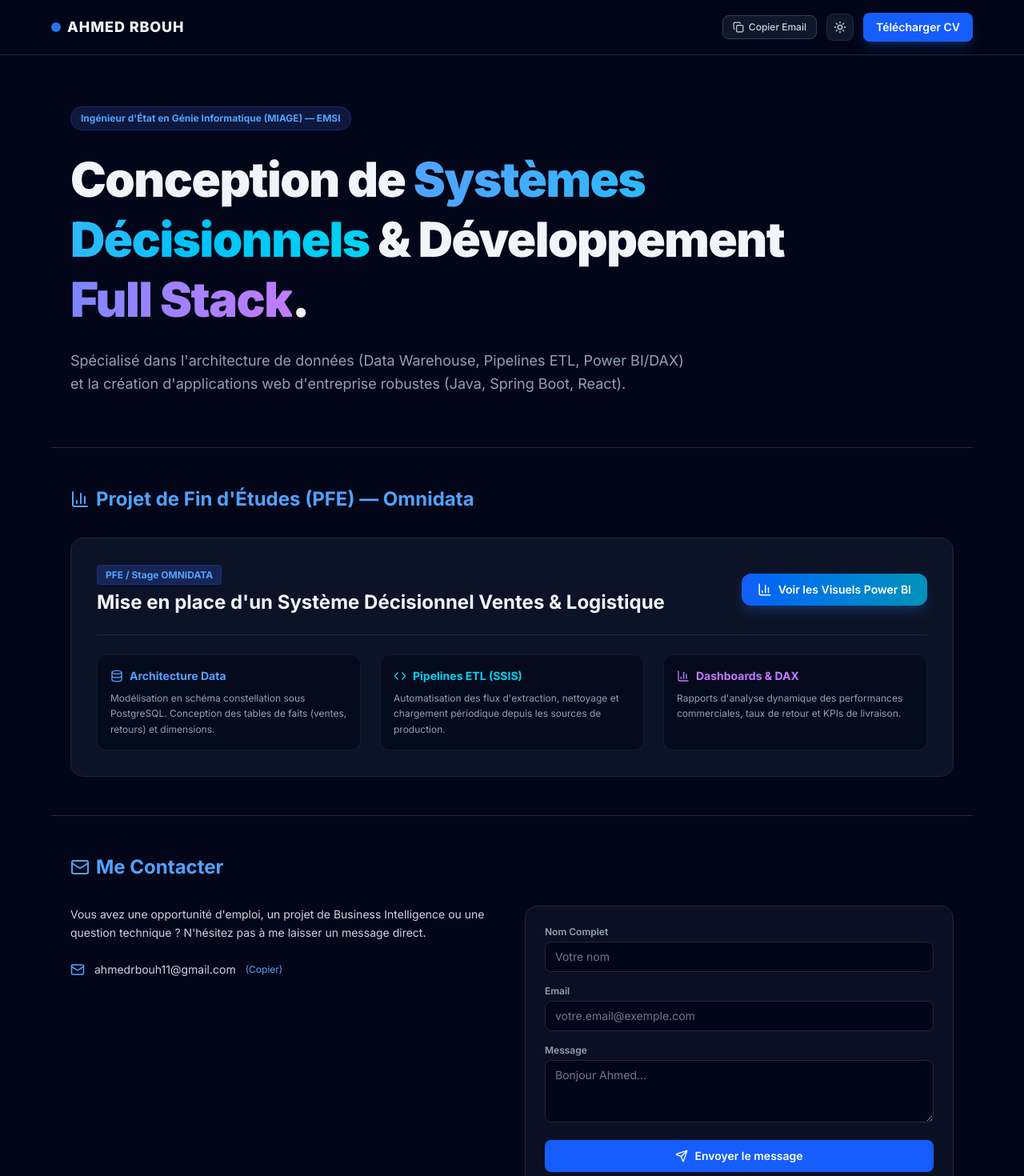
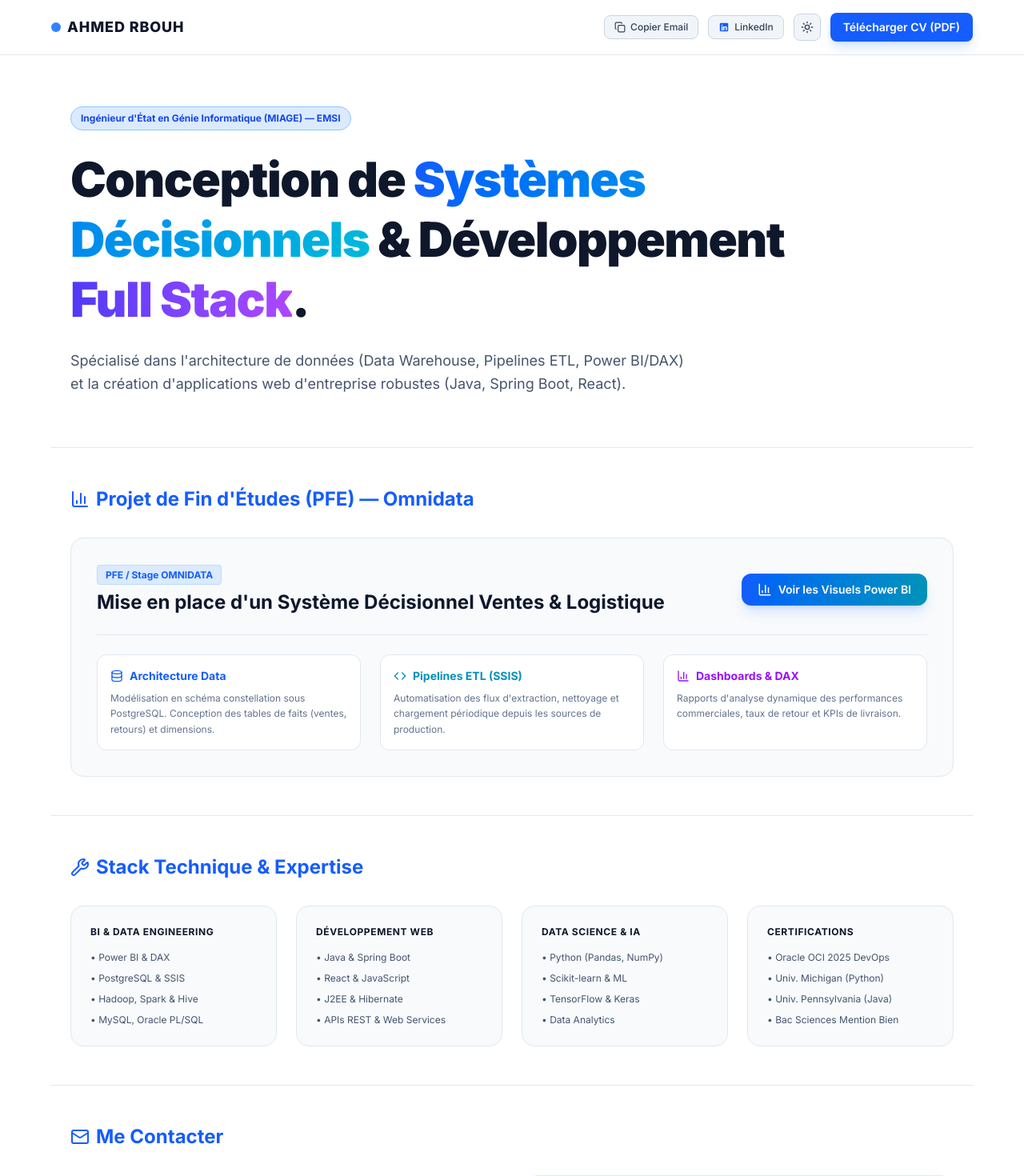
Before and after one commit to ahmedrbb/landing-page-ahmed, a Next.js app: page / in a window 1280 px wide. Shown: the top 1470 px of the page at 80% size. Built offline with nearby package versions, Linux system fonts and the light colour scheme.

Commit message:
Mise a jour du portfolio et correction du mode sombre

```diff
--- a/app/page.tsx
+++ b/app/page.tsx
@@ -1,18 +1,23 @@
 'use client';
 
-import React, { useState } from 'react';
+import React, { useState, useEffect } from 'react';
 import { useTheme } from 'next-themes';
 import {
-  Sun, Moon, Copy, Check, ExternalLink, Mail,
-  BarChart3, Database, Code, CheckCircle, FileText, Send
+  Sun, Moon, Copy, Check, Mail,
+  BarChart3, Database, Code, Send, Wrench
 } from 'lucide-react';
 
 export default function Home() {
   const { theme, setTheme } = useTheme();
+  const [mounted, setMounted] = useState(false);
   const [copied, setCopied] = useState(false);
   const [showPowerBIModal, setShowPowerBIModal] = useState(false);
 
-  // Fonction pour copier l'email
+  // Évite les décalages d'hydratation au chargement du thème
+  useEffect(() => {
+    setMounted(true);
+  }, []);
+
   const handleCopyEmail = () => {
     navigator.clipboard.writeText('ahmedrbouh11@gmail.com');
     setCopied(true);
@@ -20,36 +25,50 @@ export default function Home() {
   };
 
   return (
-    <div className="min-h-screen bg-slate-950 dark:bg-slate-950 text-slate-100 dark:text-slate-100 transition-colors duration-300 font-sans">
+    <div className="min-h-screen bg-white dark:bg-slate-950 text-slate-900 dark:text-slate-100 transition-colors duration-300 font-sans">
 
       {/* 1. Header / Navbar */}
-      <header className="sticky top-0 z-50 backdrop-blur-md bg-slate-950/80 border-b border-slate-800 px-6 py-4">
+      <header className="sticky top-0 z-50 backdrop-blur-md bg-white/80 dark:bg-slate-950/80 border-b border-slate-200 dark:border-slate-800 px-6 py-4">
         <div className="max-w-6xl mx-auto flex justify-between items-center">
           <div className="flex items-center gap-2">
             <div className="w-3 h-3 rounded-full bg-blue-500 animate-pulse"></div>
-            <span className="font-extrabold tracking-wider text-slate-100 text-lg">AHMED RBOUH</span>
+            <span className="font-extrabold tracking-wider text-slate-900 dark:text-slate-100 text-lg">AHMED RBOUH</span>
           </div>
 
           <div className="flex items-center gap-3">
             {/* Bouton Copier Email */}
             <button
               onClick={handleCopyEmail}
-              className="flex items-center gap-1.5 bg-slate-900 hover:bg-slate-800 border border-slate-700 px-3 py-1.5 rounded-lg text-xs font-medium text-slate-300 transition"
+              className="flex items-center gap-1.5 bg-slate-100 dark:bg-slate-900 hover:bg-slate-200 dark:hover:bg-slate-800 border border-slate-300 dark:border-slate-700 px-3 py-1.5 rounded-lg text-xs font-medium text-slate-700 dark:text-slate-300 transition"
               title="Copier l'email"
             >
-              {copied ? <Check size={14} className="text-green-400" /> : <Copy size={14} />}
+              {copied ? <Check size={14} className="text-green-500" /> : <Copy size={14} />}
               <span>{copied ? 'Copié !' : 'Copier Email'}</span>
             </button>
 
-            {/* Theme Switcher */}
-            <button
-              onClick={() => setTheme(theme === 'dark' ? 'light' : 'dark')}
-              className="p-2 rounded-lg bg-slate-900 border border-slate-800 text-slate-300 hover:text-white transition"
-              aria-label="Changer le thème"
+            {/* Bouton Voir Profil LinkedIn */}
+            <a
+              href="https://www.linkedin.com/in/votre-profil" // Remplacez par votre vrai lien LinkedIn
+              target="_blank"
+              rel="noopener noreferrer"
+              className="flex items-center gap-1.5 bg-slate-100 dark:bg-slate-900 hover:bg-slate-200 dark:hover:bg-slate-800 border border-slate-300 dark:border-slate-700 px-3 py-1.5 rounded-lg text-xs font-medium text-slate-700 dark:text-slate-300 transition"
             >
-              {theme === 'dark' ? <Sun size={16} /> : <Moon size={16} />}
-            </button>
+              <svg className="w-3.5 h-3.5 fill-current text-blue-600 dark:text-blue-400" viewBox="0 0 24 24">
+                <path d="M19 3a2 2 0 0 1 2 2v14a2 2 0 0 1-2 2H5a2 2 0 0 1-2-2V5a2 2 0 0 1 2-2h14m-.5 15.5v-5.3a3.26 3.26 0 0 0-3.26-3.26c-.85 0-1.84.52-2.28 1.3v-1.11h-2.79v8.37h2.79v-4.93c0-.77.62-1.4 1.39-1.4a1.4 1.4 0 0 1 1.4 1.4v4.93h2.75M6.46 10.9v8.37H9.25V10.9H6.46M7.86 6.6a1.4 1.4 0 1 0 1.4 1.4 1.4 1.4 0 0 0-1.4-1.4z"/>
+              </svg>
+              <span>LinkedIn</span>
+            </a>
 
+            {/* Theme Switcher Clair / Sombre */}
+            {mounted && (
+              <button
+                onClick={() => setTheme(theme === 'dark' ? 'light' : 'dark')}
+                className="p-2 rounded-lg bg-slate-100 dark:bg-slate-900 border border-slate-300 dark:border-slate-800 text-slate-700 dark:text-slate-300 hover:text-blue-600 dark:hover:text-white transition"
+                aria-label="Changer le thème"
+              >
+                {theme === 'dark' ? <Sun size={16} /> : <Moon size={16} />}
+              </button>
+            )}
 
             {/* Télécharger CV */}
             <a
@@ -57,7 +76,7 @@ export default function Home() {
               download
               className="bg-blue-600 hover:bg-blue-500 text-white px-4 py-2 rounded-lg text-xs md:text-sm font-semibold transition shadow-lg shadow-blue-500/20"
             >
-              Télécharger CV
+              Télécharger CV (PDF)
             </a>
           </div>
         </div>
@@ -65,31 +84,30 @@ export default function Home() {
 
       {/* 2. Hero Section */}
       <section className="max-w-6xl mx-auto px-6 py-16 text-left">
-        <div className="inline-block bg-blue-950/60 border border-blue-800/50 text-blue-400 text-xs font-bold px-3 py-1.5 rounded-full mb-6">
+        <div className="inline-block bg-blue-100 dark:bg-blue-950/60 border border-blue-300 dark:border-blue-800/50 text-blue-700 dark:text-blue-400 text-xs font-bold px-3 py-1.5 rounded-full mb-6">
           Ingénieur d'État en Génie Informatique (MIAGE) — EMSI
         </div>
-        <h1 className="text-4xl sm:text-6xl font-black tracking-tight text-slate-100 leading-tight max-w-4xl">
-          Conception de <span className="text-transparent bg-clip-text bg-gradient-to-r from-blue-400 to-cyan-400">Systèmes Décisionnels</span> & Développement <span className="text-transparent bg-clip-text bg-gradient-to-r from-indigo-400 to-purple-400">Full Stack</span>.
+        <h1 className="text-4xl sm:text-6xl font-black tracking-tight text-slate-900 dark:text-slate-100 leading-tight max-w-4xl">
+          Conception de <span className="text-transparent bg-clip-text bg-gradient-to-r from-blue-600 to-cyan-500 dark:from-blue-400 dark:to-cyan-400">Systèmes Décisionnels</span> & Développement <span className="text-transparent bg-clip-text bg-gradient-to-r from-indigo-600 to-purple-500 dark:from-indigo-400 dark:to-purple-400">Full Stack</span>.
         </h1>
-        <p className="mt-6 text-slate-400 text-lg max-w-3xl leading-relaxed">
+        <p className="mt-6 text-slate-600 dark:text-slate-400 text-lg max-w-3xl leading-relaxed">
           Spécialisé dans l'architecture de données (Data Warehouse, Pipelines ETL, Power BI/DAX) et la création d'applications web d'entreprise robustes (Java, Spring Boot, React).
         </p>
       </section>
 
       {/* 3. Focus PFE & Visuels Power BI */}
-      <section className="max-w-6xl mx-auto px-6 py-12 border-t border-slate-800">
-        <h2 className="text-2xl font-bold mb-8 text-blue-400 flex items-center gap-2">
+      <section className="max-w-6xl mx-auto px-6 py-12 border-t border-slate-200 dark:border-slate-800">
+        <h2 className="text-2xl font-bold mb-8 text-blue-600 dark:text-blue-400 flex items-center gap-2">
           <BarChart3 size={24} /> Projet de Fin d'Études (PFE) — Omnidata
         </h2>
 
-        <div className="bg-slate-900/80 rounded-2xl border border-slate-800 p-8 space-y-6">
-          <div className="flex flex-col md:flex-row justify-between items-start md:items-center gap-4 border-b border-slate-800 pb-6">
+        <div className="bg-slate-50 dark:bg-slate-900/80 rounded-2xl border border-slate-200 dark:border-slate-800 p-8 space-y-6">
+          <div className="flex flex-col md:flex-row justify-between items-start md:items-center gap-4 border-b border-slate-200 dark:border-slate-800 pb-6">
             <div>
-              <span className="text-xs font-bold text-blue-400 bg-blue-950 px-2.5 py-1 rounded border border-blue-800/40">PFE / Stage OMNIDATA</span>
-              <h3 className="text-2xl font-bold text-slate-100 mt-2">Mise en place d'un Système Décisionnel Ventes & Logistique</h3>
+              <span className="text-xs font-bold text-blue-600 dark:text-blue-400 bg-blue-100 dark:bg-blue-950 px-2.5 py-1 rounded border border-blue-200 dark:border-blue-800/40">PFE / Stage OMNIDATA</span>
+              <h3 className="text-2xl font-bold text-slate-900 dark:text-slate-100 mt-2">Mise en place d'un Système Décisionnel Ventes & Logistique</h3>
             </div>
 
-            {/* Bouton pour voir les visuels Power BI */}
             <button
               onClick={() => setShowPowerBIModal(true)}
               className="flex items-center gap-2 bg-gradient-to-r from-blue-600 to-cyan-600 hover:from-blue-500 hover:to-cyan-500 text-white px-5 py-2.5 rounded-xl text-sm font-semibold transition shadow-lg shadow-blue-500/20"
@@ -99,30 +117,30 @@ export default function Home() {
             </button>
           </div>
 
-          <div className="grid md:grid-cols-3 gap-6 text-sm text-slate-300">
-            <div className="bg-slate-950/60 p-4 rounded-xl border border-slate-800/60">
-              <h4 className="font-bold text-blue-400 mb-2 flex items-center gap-2">
+          <div className="grid md:grid-cols-3 gap-6 text-sm text-slate-700 dark:text-slate-300">
+            <div className="bg-white dark:bg-slate-950/60 p-4 rounded-xl border border-slate-200 dark:border-slate-800/60">
+              <h4 className="font-bold text-blue-600 dark:text-blue-400 mb-2 flex items-center gap-2">
                 <Database size={16} /> Architecture Data
               </h4>
-              <p className="text-xs text-slate-400 leading-relaxed">
+              <p className="text-xs text-slate-500 dark:text-slate-400 leading-relaxed">
                 Modélisation en schéma constellation sous PostgreSQL. Conception des tables de faits (ventes, retours) et dimensions.
               </p>
             </div>
 
-            <div className="bg-slate-950/60 p-4 rounded-xl border border-slate-800/60">
-              <h4 className="font-bold text-cyan-400 mb-2 flex items-center gap-2">
+            <div className="bg-white dark:bg-slate-950/60 p-4 rounded-xl border border-slate-200 dark:border-slate-800/60">
+              <h4 className="font-bold text-cyan-600 dark:text-cyan-400 mb-2 flex items-center gap-2">
                 <Code size={16} /> Pipelines ETL (SSIS)
               </h4>
-              <p className="text-xs text-slate-400 leading-relaxed">
+              <p className="text-xs text-slate-500 dark:text-slate-400 leading-relaxed">
                 Automatisation des flux d'extraction, nettoyage et chargement périodique depuis les sources de production.
               </p>
             </div>
 
-            <div className="bg-slate-950/60 p-4 rounded-xl border border-slate-800/60">
-              <h4 className="font-bold text-purple-400 mb-2 flex items-center gap-2">
+            <div className="bg-white dark:bg-slate-950/60 p-4 rounded-xl border border-slate-200 dark:border-slate-800/60">
+              <h4 className="font-bold text-purple-600 dark:text-purple-400 mb-2 flex items-center gap-2">
                 <BarChart3 size={16} /> Dashboards & DAX
               </h4>
-              <p className="text-xs text-slate-400 leading-relaxed">
+              <p className="text-xs text-slate-500 dark:text-slate-400 leading-relaxed">
                 Rapports d'analyse dynamique des performances commerciales, taux de retour et KPIs de livraison.
               </p>
             </div>
@@ -130,70 +148,73 @@ export default function Home() {
         </div>
       </section>
 
-      {/* Modal / Galerie des Visuels Power BI */}
-      {showPowerBIModal && (
-        <div className="fixed inset-0 z-50 bg-black/80 backdrop-blur-sm flex items-center justify-center p-4">
-          <div className="bg-slate-900 border border-slate-800 max-w-4xl w-full rounded-2xl p-6 relative max-h-[90vh] overflow-y-auto">
-            <button
-              onClick={() => setShowPowerBIModal(false)}
-              className="absolute top-4 right-4 text-slate-400 hover:text-white text-xl font-bold"
-            >
-              ✕
-            </button>
-            <h3 className="text-xl font-bold mb-4 text-blue-400 flex items-center gap-2">
-              <BarChart3 size={20} /> Aperçu des Tableaux de Bord Power BI (PFE)
-            </h3>
+      {/* 4. Stack Technique & Expertise (Conforme à votre image) */}
+      <section className="max-w-6xl mx-auto px-6 py-12 border-t border-slate-200 dark:border-slate-800">
+        <h2 className="text-2xl font-bold mb-8 text-blue-600 dark:text-blue-400 flex items-center gap-2">
+          <Wrench size={24} /> Stack Technique & Expertise
+        </h2>
+        <div className="grid grid-cols-1 sm:grid-cols-2 md:grid-cols-4 gap-6">
+          <div className="bg-slate-50 dark:bg-slate-900/60 p-6 rounded-2xl border border-slate-200 dark:border-slate-800">
+            <h4 className="font-bold text-slate-900 dark:text-slate-200 mb-4 text-xs tracking-wider uppercase">BI & DATA ENGINEERING</h4>
+            <ul className="text-xs text-slate-600 dark:text-slate-400 space-y-2.5 font-mono">
+              <li>• Power BI & DAX</li>
+              <li>• PostgreSQL & SSIS</li>
+              <li>• Hadoop, Spark & Hive</li>
+              <li>• MySQL, Oracle PL/SQL</li>
+            </ul>
+          </div>
 
-            <div className="space-y-6">
-              <div className="bg-slate-950 p-4 rounded-xl border border-slate-800">
-                <img
-                  src="/powerbi-sales.png"
-                  alt="Dashboard Ventes Power BI"
-                  className="w-full rounded-lg border border-slate-800 mb-3 object-cover max-h-80"
-                  onError={(e) => { (e.target as HTMLElement).style.display = 'none'; }}
-                />
-                <h4 className="font-bold text-slate-200 text-sm">1. Tableau de Bord Ventes & CA</h4>
-                <p className="text-xs text-slate-400 mt-1">
-                  Visuel interactif présentant le chiffre d'affaires par région, catégorie de produits et évolution temporelle (mesures DAX avancées pour le Time Intelligence).
-                </p>
-              </div>
+          <div className="bg-slate-50 dark:bg-slate-900/60 p-6 rounded-2xl border border-slate-200 dark:border-slate-800">
+            <h4 className="font-bold text-slate-900 dark:text-slate-200 mb-4 text-xs tracking-wider uppercase">DÉVELOPPEMENT WEB</h4>
+            <ul className="text-xs text-slate-600 dark:text-slate-400 space-y-2.5 font-mono">
+              <li>• Java & Spring Boot</li>
+              <li>• React & JavaScript</li>
+              <li>• J2EE & Hibernate</li>
+              <li>• APIs REST & Web Services</li>
+            </ul>
+          </div>
 
-              <div className="bg-slate-950 p-4 rounded-xl border border-slate-800">
-                <img
-                  src="/powerbi-logistics.png"
-                  alt="Dashboard Logistique Power BI"
-                  className="w-full rounded-lg border border-slate-800 mb-3 object-cover max-h-80"
-                  onError={(e) => { (e.target as HTMLElement).style.display = 'none'; }}
-                />
-                <h4 className="font-bold text-slate-200 text-sm">2. Suivi de la Logistique & Retours</h4>
-                <p className="text-xs text-slate-400 mt-1">
-                  Analyse du taux de satisfaction, suivi des délais de livraison et identification des motifs de retour par transporteur.
-                </p>
-              </div>
-            </div>
+          <div className="bg-slate-50 dark:bg-slate-900/60 p-6 rounded-2xl border border-slate-200 dark:border-slate-800">
+            <h4 className="font-bold text-slate-900 dark:text-slate-200 mb-4 text-xs tracking-wider uppercase">DATA SCIENCE & IA</h4>
+            <ul className="text-xs text-slate-600 dark:text-slate-400 space-y-2.5 font-mono">
+              <li>• Python (Pandas, NumPy)</li>
+              <li>• Scikit-learn & ML</li>
+              <li>• TensorFlow & Keras</li>
+              <li>• Data Analytics</li>
+            </ul>
+          </div>
+
+          <div className="bg-slate-50 dark:bg-slate-900/60 p-6 rounded-2xl border border-slate-200 dark:border-slate-800">
+            <h4 className="font-bold text-slate-900 dark:text-slate-200 mb-4 text-xs tracking-wider uppercase">CERTIFICATIONS</h4>
+            <ul className="text-xs text-slate-600 dark:text-slate-400 space-y-2.5 font-mono">
+              <li>• Oracle OCI 2025 DevOps</li>
+              <li>• Univ. Michigan (Python)</li>
+              <li>• Univ. Pennsylvania (Java)</li>
+              <li>• Bac Sciences Mention Bien</li>
+            </ul>
           </div>
         </div>
-      )}
+      </section>
 
-      {/* 4. Formulaire de Contact */}
-      <section className="max-w-6xl mx-auto px-6 py-12 border-t border-slate-800">
-        <h2 className="text-2xl font-bold mb-8 text-blue-400 flex items-center gap-2">
+      {/* 5. Formulaire de Contact */}
+      <section className="max-w-6xl mx-auto px-6 py-12 border-t border-slate-200 dark:border-slate-800">
+        <h2 className="text-2xl font-bold mb-8 text-blue-600 dark:text-blue-400 flex items-center gap-2">
           <Mail size={24} /> Me Contacter
         </h2>
 
         <div className="grid md:grid-cols-2 gap-8">
           <div>
-            <p className="text-slate-300 text-sm leading-relaxed mb-6">
+            <p className="text-slate-600 dark:text-slate-300 text-sm leading-relaxed mb-6">
               Vous avez une opportunité d'emploi, un projet de Business Intelligence ou une question technique ? N'hésitez pas à me laisser un message direct.
             </p>
             <div className="space-y-3">
               <button
                 onClick={handleCopyEmail}
-                className="flex items-center gap-3 text-slate-300 hover:text-white transition text-sm"
+                className="flex items-center gap-3 text-slate-700 dark:text-slate-300 hover:text-blue-600 dark:hover:text-white transition text-sm"
               >
-                <Mail size={18} className="text-blue-400" />
+                <Mail size={18} className="text-blue-600 dark:text-blue-400" />
                 <span>ahmedrbouh11@gmail.com</span>
-                <span className="text-xs text-blue-400 font-mono">(Copier)</span>
+                <span className="text-xs text-blue-600 dark:text-blue-400 font-mono">(Copier)</span>
               </button>
             </div>
           </div>
@@ -201,36 +222,36 @@ export default function Home() {
           <form
             action="https://formspree.io/f/moevbnjy"
             method="POST"
-            className="bg-slate-900/60 p-6 rounded-2xl border border-slate-800 space-y-4"
+            className="bg-slate-50 dark:bg-slate-900/60 p-6 rounded-2xl border border-slate-200 dark:border-slate-800 space-y-4"
           >
             <div>
-              <label className="block text-xs font-semibold text-slate-400 mb-1">Nom Complet</label>
+              <label className="block text-xs font-semibold text-slate-600 dark:text-slate-400 mb-1">Nom Complet</label>
               <input
                 type="text"
                 name="name"
                 required
                 placeholder="Votre nom"
-                className="w-full bg-slate-950 border border-slate-800 rounded-lg px-3 py-2 text-sm text-slate-200 focus:outline-none focus:border-blue-500"
+                className="w-full bg-white dark:bg-slate-950 border border-slate-300 dark:border-slate-800 rounded-lg px-3 py-2 text-sm text-slate-900 dark:text-slate-200 focus:outline-none focus:border-blue-500"
               />
             </div>
             <div>
-              <label className="block text-xs font-semibold text-slate-400 mb-1">Email</label>
+              <label className="block text-xs font-semibold text-slate-600 dark:text-slate-400 mb-1">Email</label>
               <input
                 type="email"
                 name="email"
                 required
                 placeholder="votre.email@exemple.com"
-                className="w-full bg-slate-950 border border-slate-800 rounded-lg px-3 py-2 text-sm text-slate-200 focus:outline-none focus:border-blue-500"
+                className="w-full bg-white dark:bg-slate-950 border border-slate-300 dark:border-slate-800 rounded-lg px-3 py-2 text-sm text-slate-900 dark:text-slate-200 focus:outline-none focus:border-blue-500"
               />
             </div>
             <div>
-              <label className="block text-xs font-semibold text-slate-400 mb-1">Message</label>
+              <label className="block text-xs font-semibold text-slate-600 dark:text-slate-400 mb-1">Message</label>
               <textarea
                 name="message"
                 rows={3}
                 required
                 placeholder="Bonjour Ahmed..."
-                className="w-full bg-slate-950 border border-slate-800 rounded-lg px-3 py-2 text-sm text-slate-200 focus:outline-none focus:border-blue-500"
+                className="w-full bg-white dark:bg-slate-950 border border-slate-300 dark:border-slate-800 rounded-lg px-3 py-2 text-sm text-slate-900 dark:text-slate-200 focus:outline-none focus:border-blue-500"
               ></textarea>
             </div>
             <button
@@ -244,8 +265,9 @@ export default function Home() {
       </section>
 
       {/* Footer */}
-      <footer className="border-t border-slate-800 py-8 text-center text-xs text-slate-500">
-        <p>Ahmed Rbouh — Ingénieur d'État en Génie Informatique (EMSI)</p>
+      <footer className="border-t border-slate-200 dark:border-slate-800 py-8 text-center text-xs text-slate-500">
+        <p className="font-semibold text-slate-700 dark:text-slate-300">Ahmed Rbouh — Casablanca, Maroc</p>
+        <p className="mt-1">Ingénieur d'État diplômé de l'École Marocaine des Sciences de l'Ingénieur (EMSI)</p>
       </footer>
     </div>
   );
--- /dev/null
+++ b/tailwind.config.ts
@@ -0,0 +1,16 @@
+import type { Config } from "tailwindcss";
+
+const config: Config = {
+  darkMode: "class",
+  content: [
+    "./pages/**/*.{js,ts,jsx,tsx,mdx}",
+    "./components/**/*.{js,ts,jsx,tsx,mdx}",
+    "./app/**/*.{js,ts,jsx,tsx,mdx}",
+  ],
+  theme: {
+    extend: {},
+  },
+  plugins: [],
+};
+
+export default config;
```
